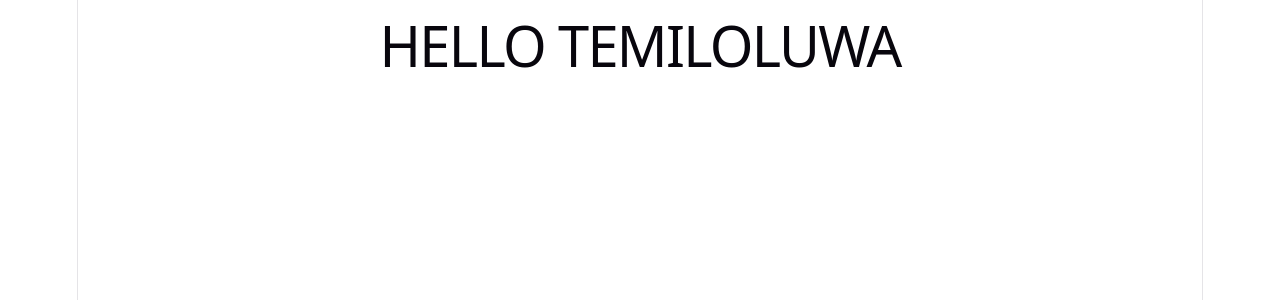
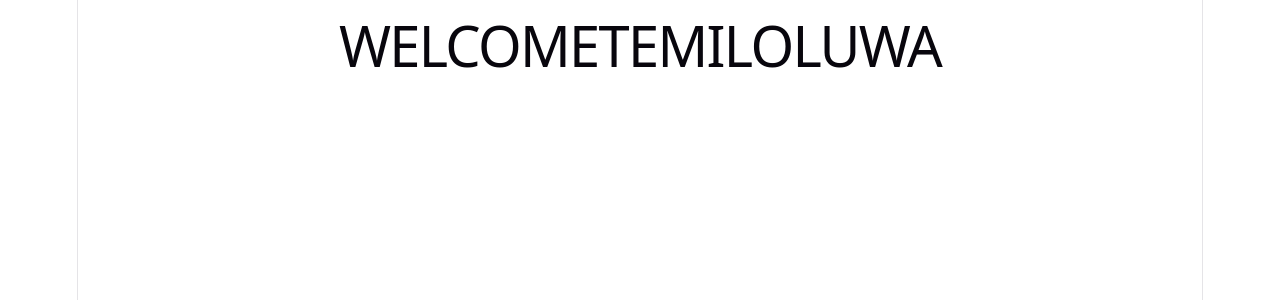
Before and after one commit to Alexis-coder8/RODS, a React (Vite) app in the folder myapp/: page / in a window 1280 px wide. Shown: the top 300 px of the page. Built offline with nearby package versions, Linux system fonts and the light colour scheme.

Commit message:
NEW VERSION

```diff
--- a/myapp/src/App.tsx
+++ b/myapp/src/App.tsx
@@ -1,7 +1,7 @@
 function App() {
   return (
     <div className="App">
-      <h1>HELLO TEMILOLUWA</h1>
+      <h1>WELCOMETEMILOLUWA</h1>
     </div>
   );
 }
```
Also changed, not shown: 7 other files (tests, documents, lock files or other folders).
